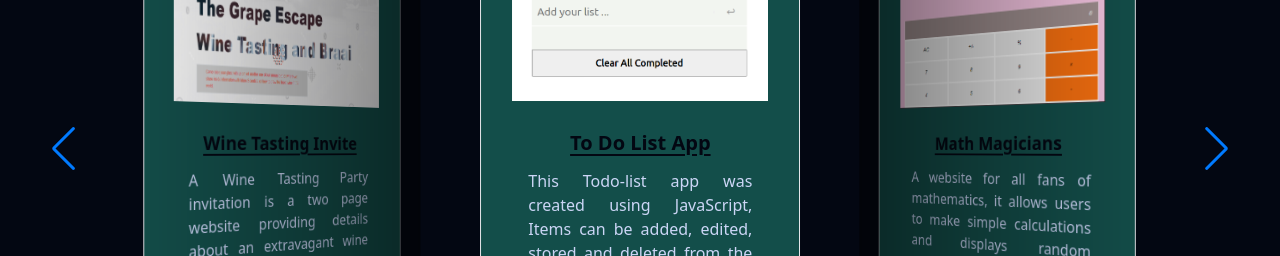
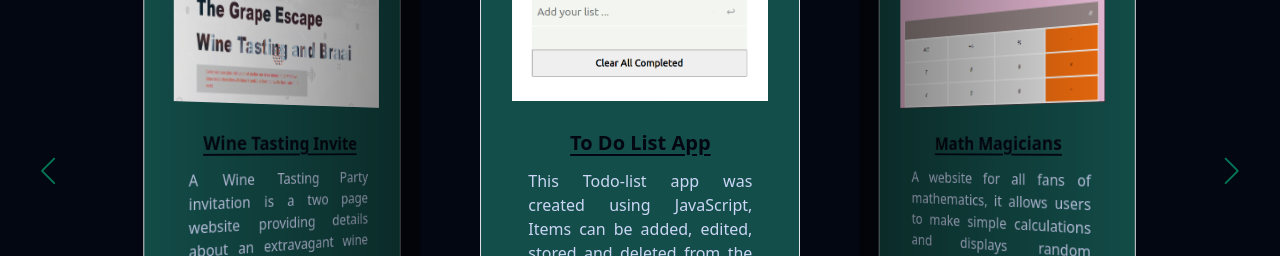
Before and after one commit to Naledi-Dikgale/my-portfolio, a React (Vite) app: page / in a window 1280 px wide. Shown: the part 1080-1336 px from the top of the page. Built offline with nearby package versions, Linux system fonts and the light colour scheme.

Commit message:
Update styling

```diff
--- a/src/index.css
+++ b/src/index.css
@@ -1,9 +1,9 @@
 @tailwind base;
 @tailwind components;
 @tailwind utilities;
-/* :root {
-
-} */
+:root {
+  --swiper-navigation-size: 27px;
+}
 html{
   scroll-behavior: smooth;
   margin: 0;
@@ -20,3 +20,18 @@ body {
   height: auto;
   scroll-behavior: smooth;
 }
+
+.swiper-button-next {
+    color: #047857;
+    padding: 35px 5px;
+    position: absolute;
+    right: 0;
+
+}
+
+.swiper-button-prev {
+  color: #047857;
+  padding: 35px 5px;
+  position: absolute;
+  left: 0;
+}
```
